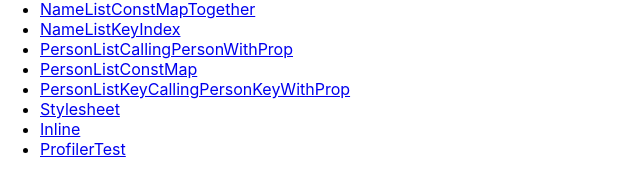
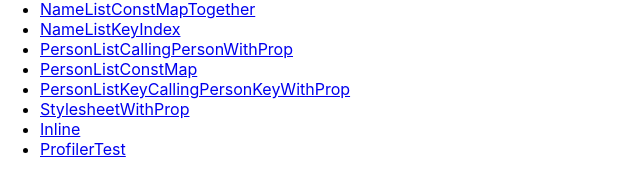
Before and after one commit to manumit-mukund/react_repository, a React (Create React App) app in the folder hello-world-app/: page / in a window 1280 px wide. Shown: the part 617-802 px from the top of the page, without its empty margins (0-640 px from the left). Built offline with nearby package versions, Linux system fonts and the light colour scheme; the HTML template or start-up script is replaced by a standard one.

Commit message:
Commit changes...

```diff
--- a/hello-world-app/src/App.js
+++ b/hello-world-app/src/App.js
@@ -11,7 +11,7 @@ import {
   EventBindClassConstructor, ParentComponent, UserGreetingIfElseMultipleReturns,
   UserGreetingIfElseOneReturn, UserGreetingIfElseTernaryMethod, UserGreetingIfElseShortCircuit,
   NameListConst, NameListConstMap, NameListConstMapTogether, NameListKeyIndex, PersonListCallingPersonWithProp, PersonListConstMap, PersonListKeyCallingPersonKeyWithProp,
-  Stylesheet,
+  StylesheetWithProp,
   Inline, Home, Layout, ProfilerTest
 } from './components/pages';
 
@@ -58,7 +58,7 @@ function App() {
           <Route path="PersonListCallingPersonWithProp" element={<PersonListCallingPersonWithProp />} />
           <Route path="PersonListConstMap" element={<PersonListConstMap />} />
           <Route path="PersonListKeyCallingPersonKeyWithProp" element={<PersonListKeyCallingPersonKeyWithProp />} />
-          <Route path="Stylesheet" element={<Stylesheet primary={false} />} />
+          <Route path="StylesheetWithProp" element={<StylesheetWithProp primary={false} />} />
           <Route path="Inline" element={<Inline />} />
           <Route path="ProfilerTest" element={<ProfilerTest />} />
         </Route>
--- a/hello-world-app/src/components/Layout.js
+++ b/hello-world-app/src/components/Layout.js
@@ -112,7 +112,7 @@ const Layout = () => {
             <Link to="/PersonListKeyCallingPersonKeyWithProp">PersonListKeyCallingPersonKeyWithProp</Link>
           </li>
           <li>
-            <Link to="/Stylesheet">Stylesheet</Link>
+            <Link to="/StylesheetWithProp">StylesheetWithProp</Link>
           </li>
           <li>
             <Link to="/Inline">Inline</Link>
--- a/hello-world-app/src/components/Stylesheet.js
+++ /dev/null
@@ -1,16 +0,0 @@
-import React from 'react'
-import '../css/myStyle.css'
-
-function Stylesheet(props) {
-
-    let className = props.primary ? 'primary1' : 'primary2'
-
-    return (
-
-        <div>
-            <h1 className={`${className} font-xl`}>Stylesheet</h1>
-        </div>
-    )
-}
-
-export default Stylesheet
--- /dev/null
+++ b/hello-world-app/src/components/StylesheetWithProp.js
@@ -0,0 +1,16 @@
+import React from 'react'
+import '../css/myStyle.css'
+
+function StylesheetWithProp(props) {
+
+    let className = props.primary ? 'primary1' : 'primary2'
+
+    return (
+
+        <div>
+            <h1 className={`${className} font-xl`}>Stylesheet</h1>
+        </div>
+    )
+}
+
+export default StylesheetWithProp
--- a/hello-world-app/src/components/pages.js
+++ b/hello-world-app/src/components/pages.js
@@ -33,7 +33,7 @@ import NameListKeyIndex from './NameListKeyIndex';
 import PersonListCallingPersonWithProp from './PersonListCallingPersonWithProp';
 import PersonListConstMap from './PersonListConstMap';
 import PersonListKeyCallingPersonKeyWithProp from './PersonListKeyCallingPersonKeyWithProp';
-import Stylesheet from './Stylesheet';
+import StylesheetWithProp from './StylesheetWithProp';
 import Inline from './Inline';
 import ProfilerTest from './ProfilerTest';
 
@@ -73,7 +73,7 @@ export {
     PersonListCallingPersonWithProp,
     PersonListConstMap,
     PersonListKeyCallingPersonKeyWithProp,
-    Stylesheet,
+    StylesheetWithProp,
     Inline,
     Home,
     Layout,
```
